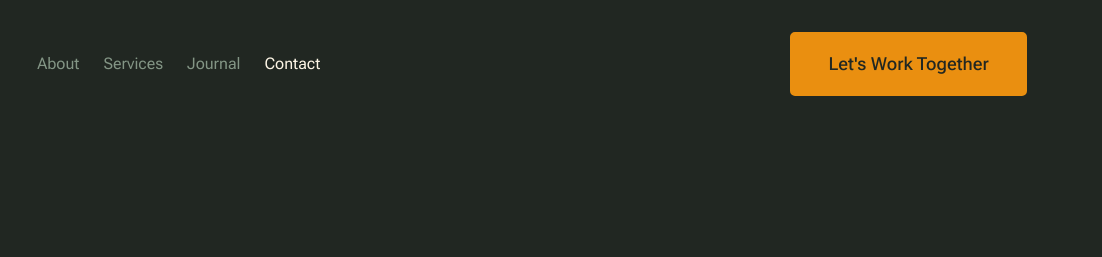
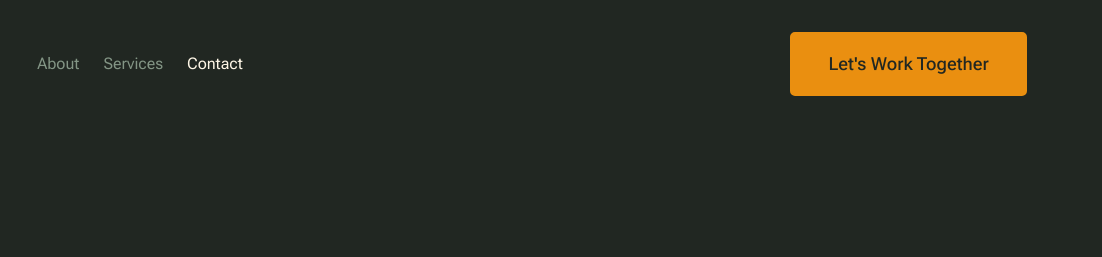
Before and after one commit to askim-ridoy/creative_art, a plain HTML site: page 111.html in a window 1280 px wide. Shown: the top 257 px of the page, 178-1280 px from the left. Drawn offline with Linux system fonts and the light colour scheme.

Commit message:
Update 111.html

```diff
--- a/111.html
+++ b/111.html
@@ -67,7 +67,7 @@
                     <ul class="s-header__menu-links">
                         <li><a href="about.html">About</a></li>
                         <li><a href="services.html">Services</a></li>
-                        <li><a href="blog.html">Journal</a></li>
+
                         <li class="current"><a href="contact.html">Contact</a></li>
                     </ul> <!-- s-header__menu-links -->
 
```
